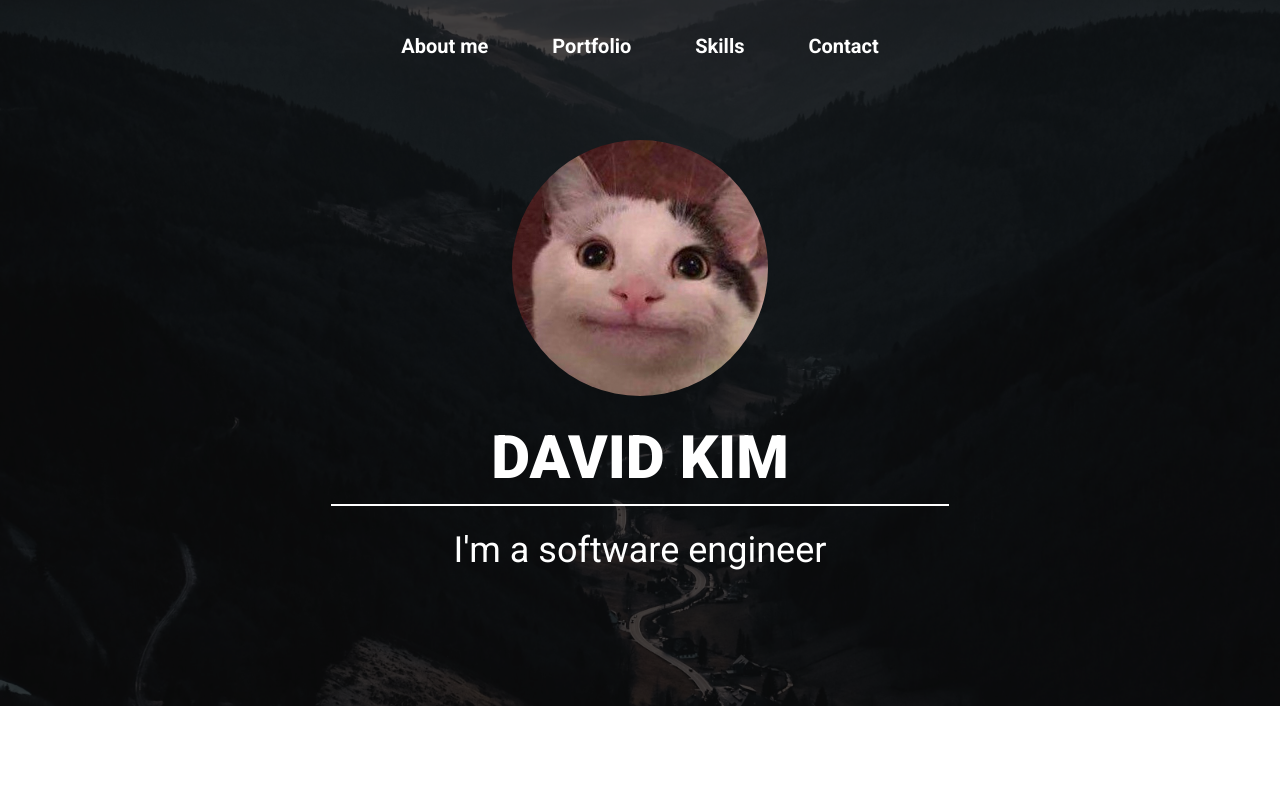
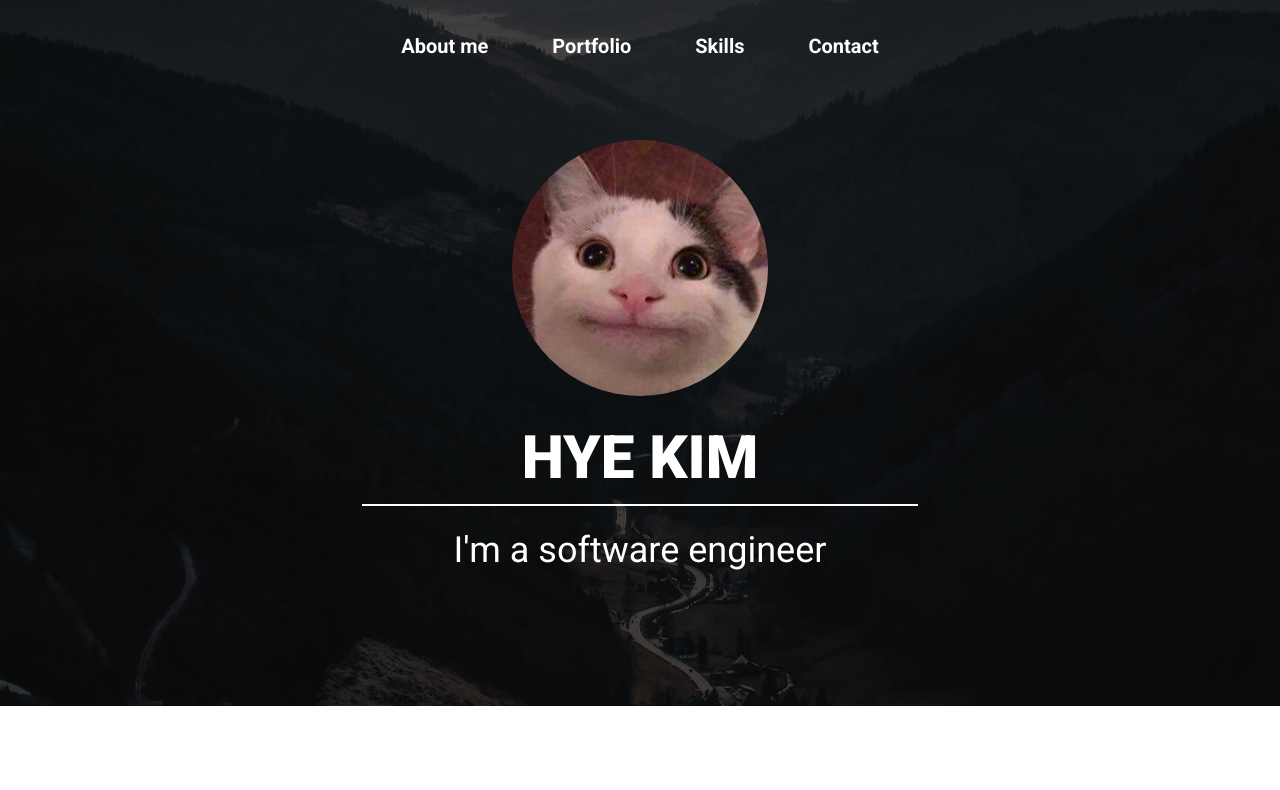
Before and after one commit to hye-kim/hye-kim.github.io, a React (Create React App) app: page / in a window 1280 px wide. Shown: the top 790 px of the page. Built offline with nearby package versions, Linux system fonts and the light colour scheme.

Commit message:
added favicon and small changes

```diff
--- a/public/index.html
+++ b/public/index.html
@@ -27,7 +27,7 @@
       work correctly both with client-side routing and a non-root public URL.
       Learn how to configure a non-root public URL by running `npm run build`.
     -->
-    <title>David Kim</title>
+    <title>Hye Kim</title>
     <link rel="preconnect" href="https://fonts.gstatic.com" />
     <link
       href="https://fonts.googleapis.com/css2?family=Roboto:wght@400;700;900&display=swap"
--- a/src/components/Hero.js
+++ b/src/components/Hero.js
@@ -7,7 +7,7 @@ function Hero() {
         <Navbar />
         <div className="bg-profile-pic h-40 w-40 sm:h-56 sm:w-56 sm:h-64 sm:w-64 rounded-full bg-cover bg-center"></div>
         <div className="pt-8 pb-4 px-12 sm:px-40 border-b-2 border-white">
-          <h1 className="text-5xl sm:text-6xl font-black whitespace-nowrap">DAVID KIM</h1>
+          <h1 className="text-5xl sm:text-6xl font-black whitespace-nowrap">HYE KIM</h1>
         </div>
         <div className="py-6">
           <h2 className="text-3xl sm:text-4xl">I'm a software engineer</h2>
```
Also changed, not shown: public/manifest.json, 2 other files (tests, documents, lock files or other folders).
